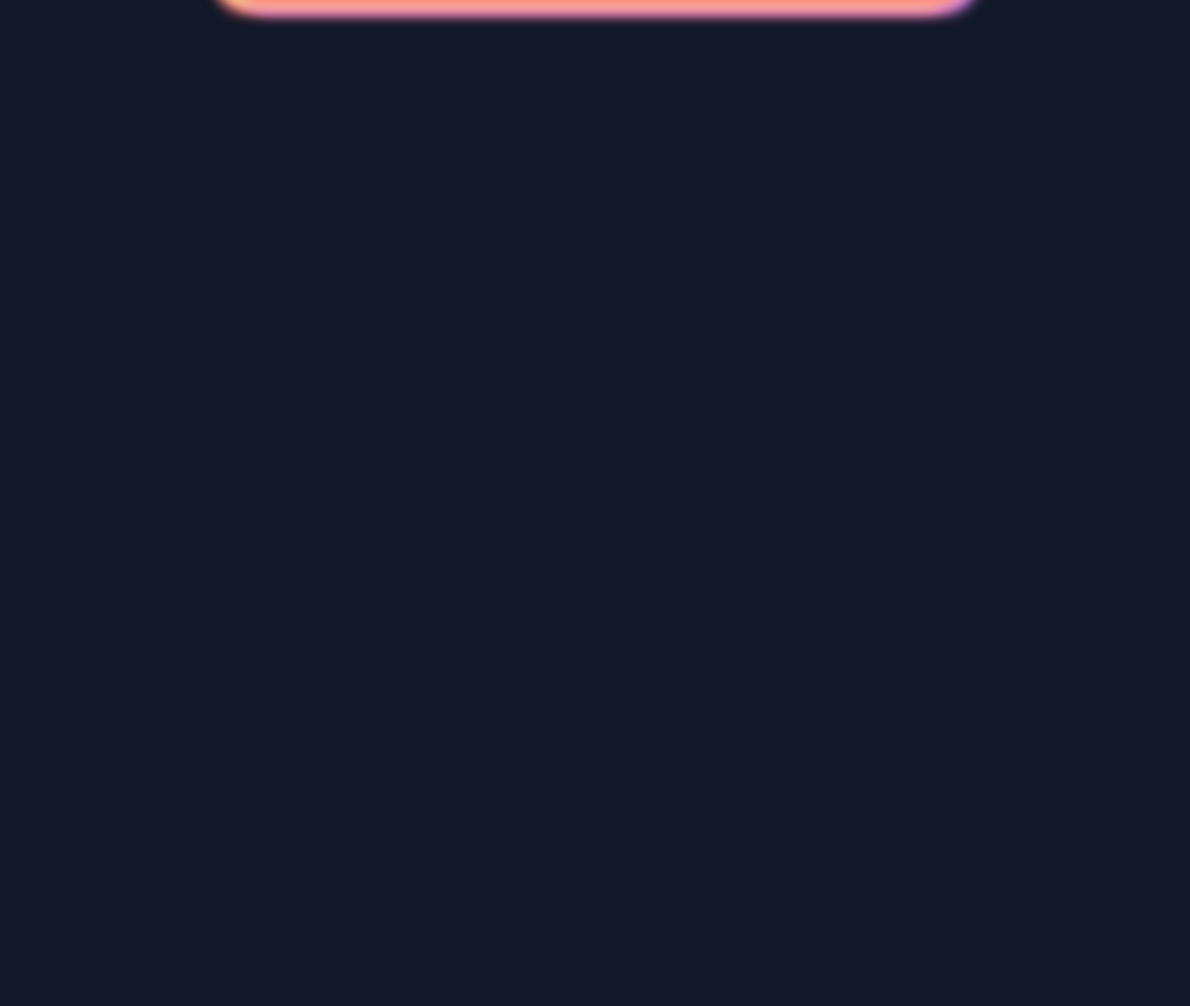
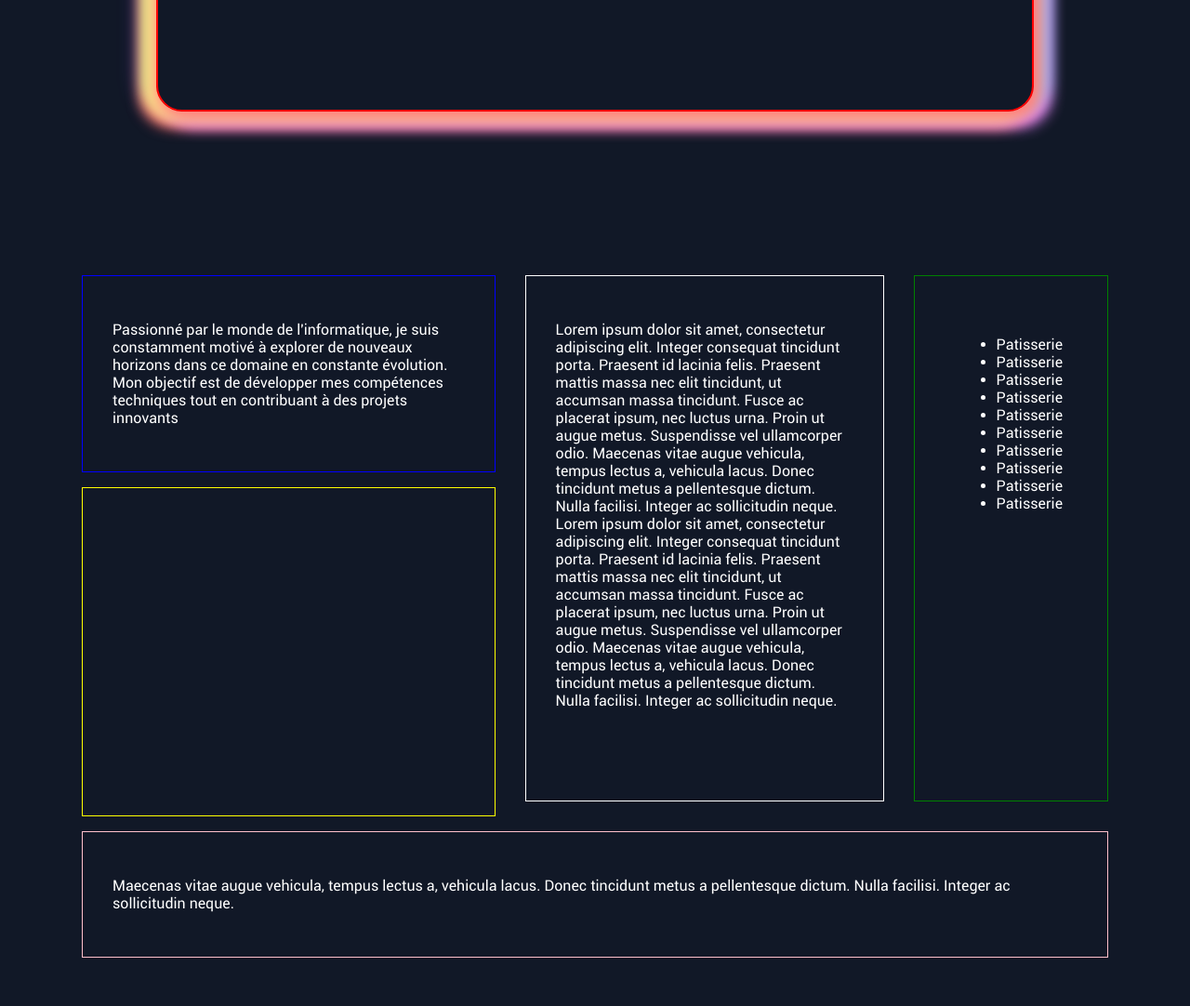
Before and after one commit to Pierre-Gibault/Pierre-Gibault.github.io, a plain HTML site: page index.html in a window 1280 px wide. Shown: the part 550-1632 px from the top of the page at 93% size. Before the commit the page ends 800 px from the top, so only its background shows below. Drawn offline with Linux system fonts and the light colour scheme.

Commit message:
Ajout de la section de la section aui suis-je
Pour l'instant que avec la definition des section

```diff
--- a/index.html
+++ b/index.html
@@ -1,11 +1,13 @@
 <!DOCTYPE html>
 <html lang="en">
+
 <head>
     <meta charset="UTF-8">
     <meta name="viewport" content="width=device-width, initial-scale=1.0">
     <link rel="stylesheet" href="style.css">
     <title>Document</title>
 </head>
+
 <body>
     <header>
         <nav id="headerNav">
@@ -17,6 +19,41 @@
     <div id="nameSection">
         <p>Pierre Gibault</p>
     </div>
+    <section id="aboutMeSection">
+        <div id="firstSection">
+            <div id="descriptionAndTechnicalSection">
+                <article id="descriptionSection">
+                    <p>Passionné par le monde de l'informatique, je suis constamment motivé à explorer de nouveaux
+                        horizons dans ce domaine en constante évolution. Mon objectif est de développer mes compétences
+                        techniques tout en contribuant à des projets innovants</p>
+                </article>
+                <article id="technicalSection">
+
+                </article>
+            </div>
+            <article id="professionalBackgroundSection">
+                <p>Lorem ipsum dolor sit amet, consectetur adipiscing elit. Integer consequat tincidunt porta. Praesent id lacinia felis. Praesent mattis massa nec elit tincidunt, ut accumsan massa tincidunt. Fusce ac placerat ipsum, nec luctus urna. Proin ut augue metus. Suspendisse vel ullamcorper odio. Maecenas vitae augue vehicula, tempus lectus a, vehicula lacus. Donec tincidunt metus a pellentesque dictum. Nulla facilisi. Integer ac sollicitudin neque. Lorem ipsum dolor sit amet, consectetur adipiscing elit. Integer consequat tincidunt porta. Praesent id lacinia felis. Praesent mattis massa nec elit tincidunt, ut accumsan massa tincidunt. Fusce ac placerat ipsum, nec luctus urna. Proin ut augue metus. Suspendisse vel ullamcorper odio. Maecenas vitae augue vehicula, tempus lectus a, vehicula lacus. Donec tincidunt metus a pellentesque dictum. Nulla facilisi. Integer ac sollicitudin neque.</p>
+            </article>
+            <article id="interestSection">
+                <ul>
+                    <li>Patisserie</li>
+                    <li>Patisserie</li>
+                    <li>Patisserie</li>
+                    <li>Patisserie</li>
+                    <li>Patisserie</li>
+                    <li>Patisserie</li>
+                    <li>Patisserie</li>
+                    <li>Patisserie</li>
+                    <li>Patisserie</li>
+                    <li>Patisserie</li>
+                </ul>
+            </article>
+        </div>
+        <article id="statusSection">
+            <p>Maecenas vitae augue vehicula, tempus lectus a, vehicula lacus. Donec tincidunt metus a pellentesque dictum. Nulla facilisi. Integer ac sollicitudin neque.</p>
+        </article>
+    </section>
 
 </body>
+
 </html>
--- a/style.css
+++ b/style.css
@@ -4,8 +4,9 @@
 }
 
 
-html {
+body {
     background: #111827;
+    color: white;
     font-family: Roboto-regular;
 }
 
@@ -16,33 +17,73 @@ html {
         margin-top: 4em;
     }
 
-
-
-
     .navbarLink {
-        color: #fff;
         font-size: 1.5em;
         text-decoration: none;
         margin: 0 10px;
         padding: 10px;
         border-radius: 5px;
         transition: 0.5s;
+        color: white;
     }
 
     #nameSection {
         text-align: center;
         border: red 2px solid;
         border-radius: 28px;
-        margin: 6em 15em 5em 15em;
+        margin: 2em 2em 2em 2em;
+        padding: 1em;
+        font-size: 5em;
         transition: 0.5s;
-
 
         -webkit-box-shadow: 5px 5px 15px 5px #FF8080, -9px 5px 15px 5px #FFE488, -7px -5px 15px 5px #8CFF85, 12px -5px 15px 5px #80C7FF, 12px 10px 15px 7px #E488FF, -10px 10px 15px 7px #FF616B, -10px -7px 27px 1px #8E5CFF, 31px 16px 15px 11px rgba(0, 0, 0, 0);
         box-shadow: 5px 5px 15px 5px #FF8080, -9px 5px 15px 5px #FFE488, -7px -5px 15px 5px #8CFF85, 12px -5px 15px 5px #80C7FF, 12px 10px 15px 7px #E488FF, -10px 10px 15px 7px #FF616B, -10px -7px 27px 1px #8E5CFF, 31px 16px 15px 11px rgba(0, 0, 0, 0);
     }
 
-    #nameSection p {
-        color: #fff;
-        font-size: 7em;
+    #aboutMeSection{
+
+        margin: 10em 4em 4em 4em;
+
     }
+
+    #firstSection {
+        display: flex;
+    }
+
+    #descriptionAndTechnicalSection {
+
+    }
+
+    #descriptionSection {
+        margin: 1em;
+        border: blue 1px solid;
+        padding: 2em;
+    }
+
+    #technicalSection {
+        border: yellow 1px solid;
+        margin: 1em;
+        margin-bottom: 0px;
+        padding: 2em 2em 20em 2em ;
+    }
+
+    #professionalBackgroundSection {
+        border: white 1px solid;
+        margin: 1em;
+        max-width: 20em;
+        padding: 2em;
+    }
+
+    #interestSection {
+        border: green 1px solid;
+        margin: 1em;
+        padding: 3em;
+    }
+
+    #statusSection {
+        border: pink 1px solid;
+        margin: 1em;
+        padding: 2em;
+    }
+
 }
```
